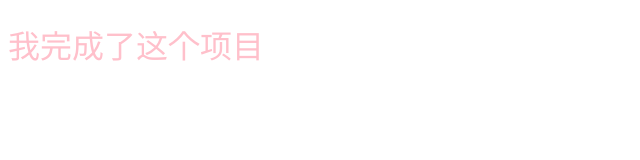
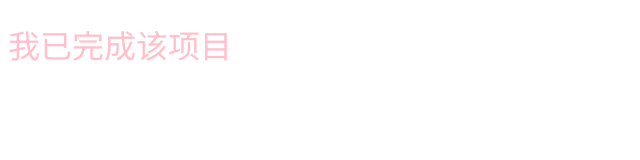
Before and after one commit to DuanWoWanFanQian/shh_ceshi, a plain HTML site: page index.html in a window 1280 px wide. Shown: the full height of the page, 0-640 px from the left. Drawn offline with Linux system fonts and the light colour scheme.

Commit message:
已完成index.html文件的功能

```diff
--- a/index.html
+++ b/index.html
@@ -15,7 +15,7 @@
 </head>
 
 <body>
-    <h1>我完成了这个项目</h1>
+    <h1>我已完成该项目</h1>
 </body>
 
 </html>
```
